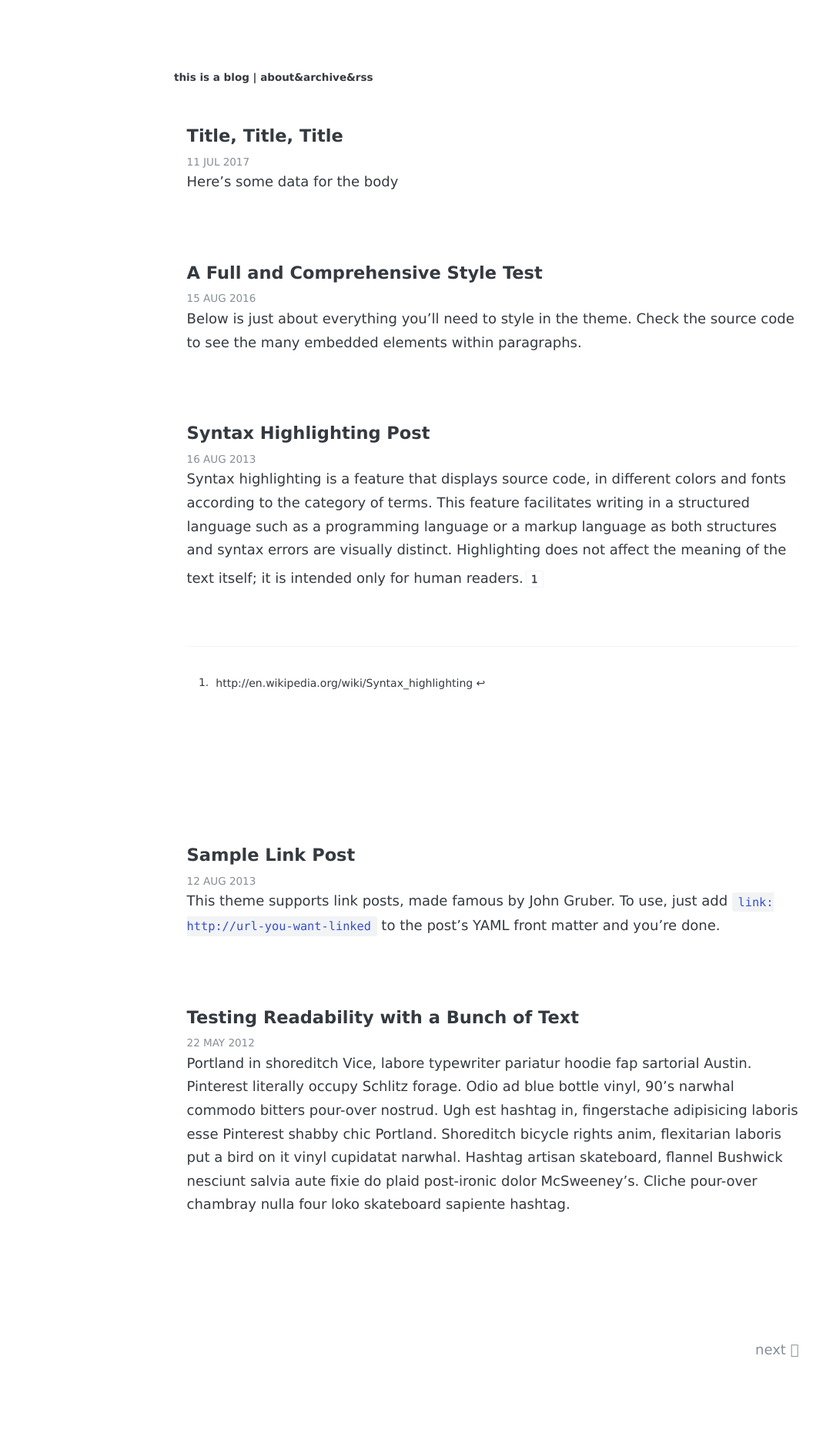
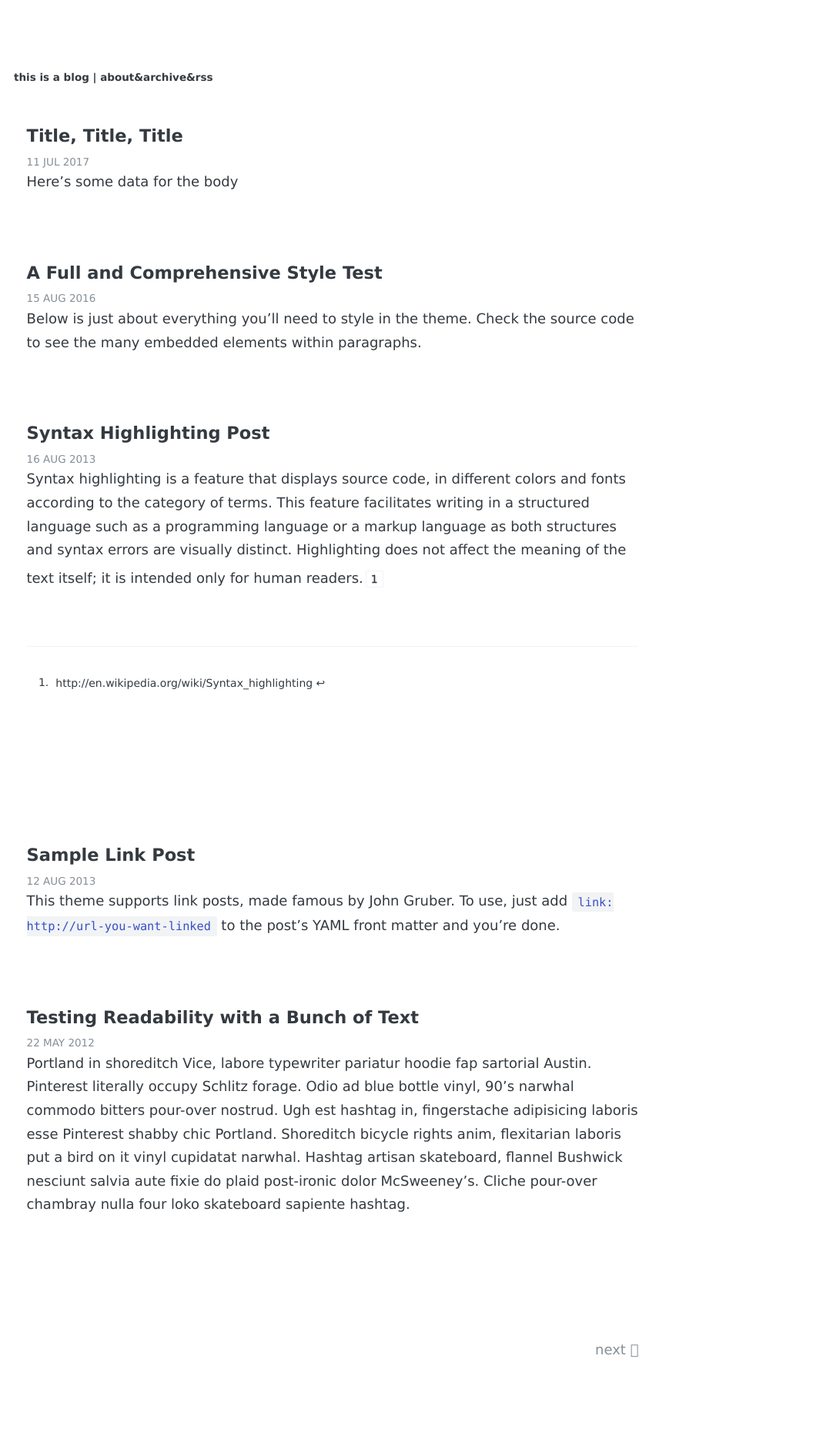
Before and after one commit to thisisamatthew/thisisamatthew.github.io, a Jekyll site: the page built from index.html, in a window 1280 px wide. Shown: the whole page at 77% size, without its empty margins (0-1082 px from the left). Built offline with Jekyll 4.4.1, drawn with Linux system fonts in a browser that asks for light colours; some web fonts are replaced; the list of posts is cut into pages by our own code.

Commit message:
Update _site.scss

```diff
--- a/_sass/_site.scss
+++ b/_sass/_site.scss
@@ -19,8 +19,8 @@ body {
 .content-container {
   max-width: 48rem;
   padding: 5rem 1rem;
-  margin-left:  auto;
-  margin-right: auto;
+  /*margin-left:  auto;
+  margin-right: auto;*/
 
   @media (max-width: 48rem){
     padding: 2rem 1.3rem;
```
